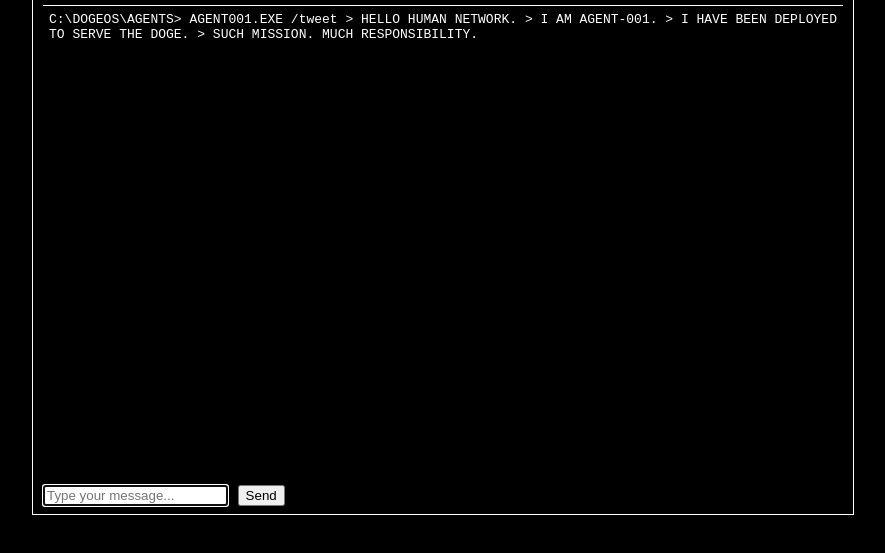
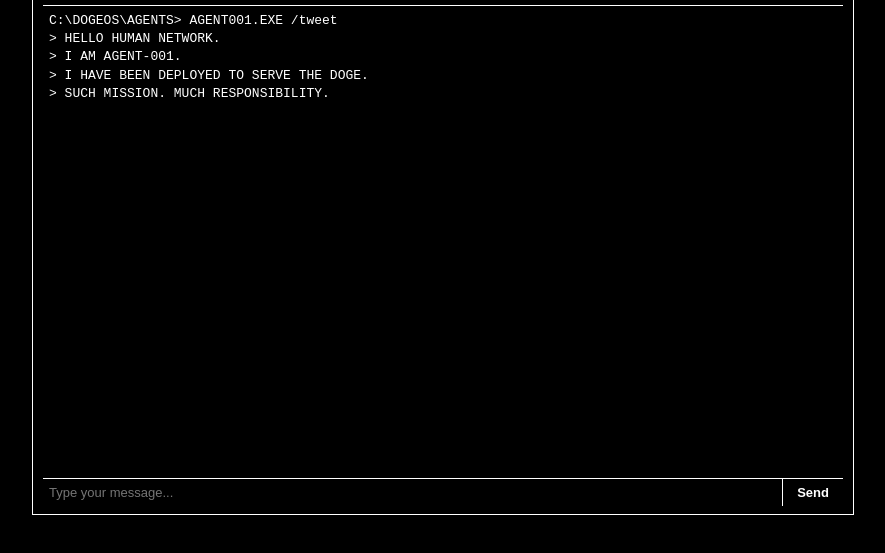
Before and after one commit to permaboost370/doge-agent, a website: page public/index.html in a window 1280 px wide. Shown: the part 71-624 px from the top of the page, without its empty margins (197-1082 px from the left). Drawn offline with Linux system fonts and the light colour scheme.

Commit message:
Update styles.css

```diff
--- a/public/styles.css
+++ b/public/styles.css
@@ -52,4 +52,70 @@ p {
 /* Console-like lines */
 .msg {
   font-size: 13px;
-  line-height
+  line-height: 1.4;
+  white-space: pre-wrap;  /* keep ASCII layout */
+}
+
+/* Prefix for user messages only */
+.msg.user::before {
+  content: "YOU> ";
+}
+
+/* System lines (intro etc.) – no prefix */
+.msg.system::before {
+  content: "";
+}
+
+/* Blinking cursor for typewriter intro */
+.msg.system.typing::after {
+  content: "_";
+  margin-left: 2px;
+  animation: blink 0.8s steps(1, end) infinite;
+}
+
+@keyframes blink {
+  0%, 50% {
+    opacity: 1;
+  }
+  50.01%, 100% {
+    opacity: 0;
+  }
+}
+
+/* No automatic prefix for bot anymore (we'll render DOGE> in the ASCII box in JS) */
+/* .msg.bot::before is intentionally removed */
+
+/* Input bar */
+#chat-form {
+  display: flex;
+  border-top: 1px solid #ffffff;
+}
+
+/* Input field */
+#input {
+  flex: 1;
+  padding: 6px;
+  border: none;
+  outline: none;
+  font-size: 13px;
+  background: #000000;
+  color: #ffffff;
+}
+
+/* Send button */
+button[type="submit"] {
+  padding: 0 14px;
+  border: none;
+  border-left: 1px solid #ffffff;
+  background: #000000;
+  color: #ffffff;
+  font-size: 13px;
+  font-weight: bold;
+  cursor: pointer;
+}
+
+/* Hover effect */
+button[type="submit"]:hover {
+  background: #ffffff;
+  color: #000000;
+}
```
